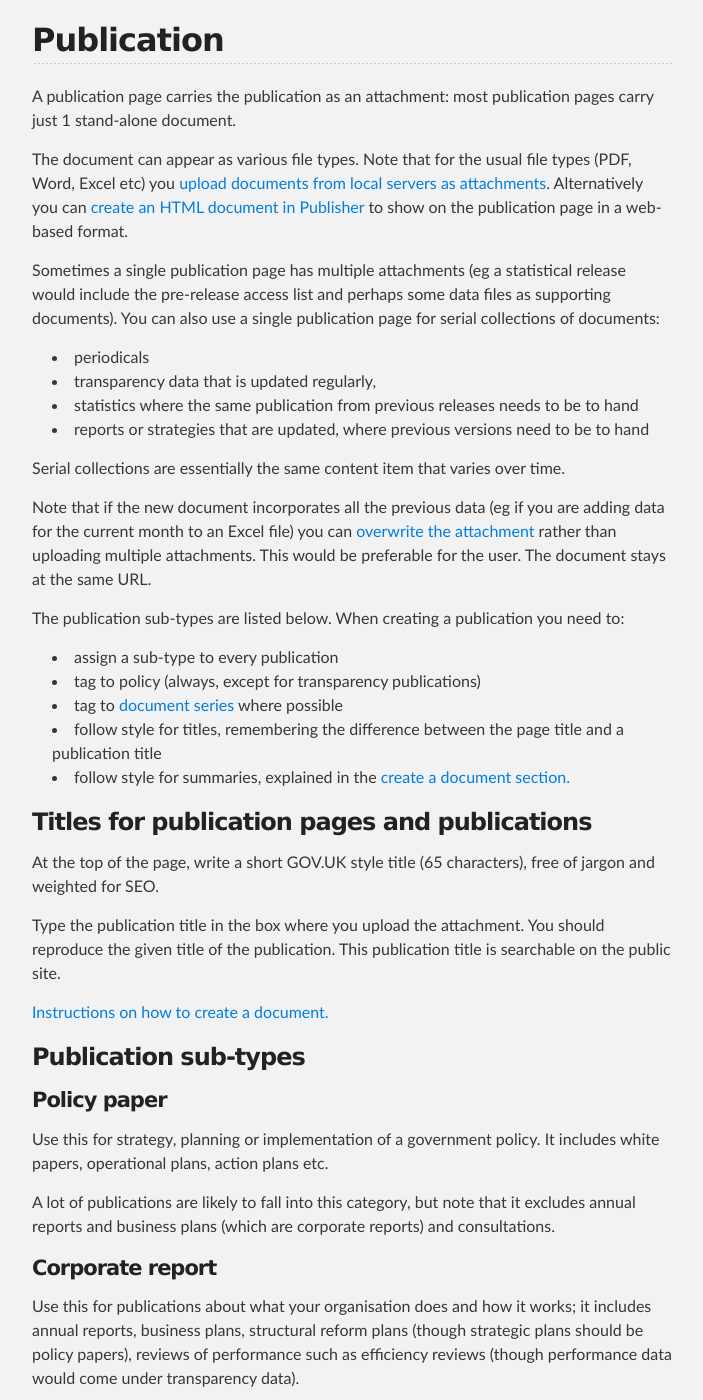
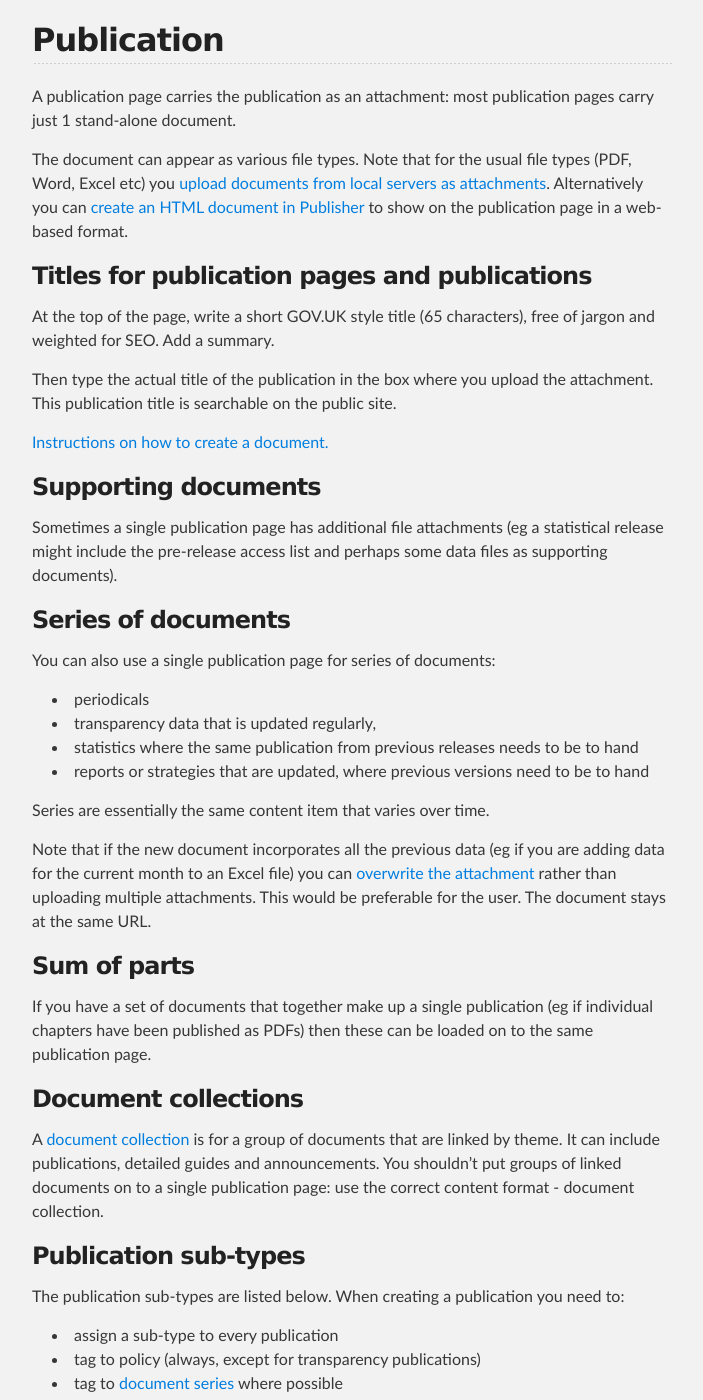
Before and after one commit to alphagov/inside-government-admin-guide, a Jekyll site: the page built from creating-documents/document-types.md, in a window 1280 px wide and 1400 px high, scrolled down 3036 px. Shown: the whole window, without its empty margins (288-991 px from the left). Built offline with Jekyll 4.4.1, drawn with Linux system fonts in a browser that asks for light colours; some of the changed text lies outside the part shown.

Commit message:
added detail about collections

```diff
--- a/creating-documents/document-types.md
+++ b/creating-documents/document-types.md
@@ -7,7 +7,7 @@ Please note this manual is a draft version and will be revised shortly.
 
 # Document types
 
-Before you can create a document on GOV.UK, you need to know which document type to assign to it. This page will help you decide.
+Before you can create a document on GOV.UK, you need to know which content format to assign to it. This page will help you decide.
 
 There are around 10 document types; some of these types have sub-types, which are all listed here with their criteria.
 
@@ -108,17 +108,40 @@ A publication page carries the publication as an attachment: most publication pa
 
 The document can appear as various file types. Note that for the usual file types (PDF, Word, Excel etc) you [upload documents from local servers as attachments](/inside-government-admin-guide/creating-documents/add-attachments.html). Alternatively you can [create an HTML document in Publisher](/inside-government-admin-guidecreating-documents/create-an-HTML-document.html) to show on the publication page in a web-based format.
 
+### Titles for publication pages and publications
 
-Sometimes a single publication page has multiple attachments (eg a statistical release would include the pre-release access list and perhaps some data files as supporting documents). You can also use a single publication page for serial collections of documents:
+At the top of the page, write a short GOV.UK style title (65 characters), free of jargon and weighted for SEO. Add a summary.
+
+Then type the actual title of the publication in the box where you upload the attachment. This publication title is searchable on the public site.
+
+[Instructions on how to create a document.](/inside-government-admin-guide/creating-documents/create-a-new-doc.html)
+
+### Supporting documents
+
+Sometimes a single publication page has additional file attachments (eg a statistical release might include the pre-release access list and perhaps some data files as supporting documents).
+
+### Series of documents
+
+You can also use a single publication page for series of documents:
 
 * periodicals
 * transparency data that is updated regularly,
 * statistics where the same publication from previous releases needs to be to hand
 * reports or strategies that are updated, where previous versions need to be to hand
 
-Serial collections are essentially the same content item that varies over time.
+Series are essentially the same content item that varies over time.
 
 Note that if the new document incorporates all the previous data (eg if you are adding data for the current month to an Excel file) you can [overwrite the attachment](/inside-government-admin-guide/creating-documents/add-attachments.html) rather than uploading multiple attachments. This would be preferable for the user. The document stays at the same URL.
+
+### Sum of parts
+
+If you have a set of documents that together make up a single publication (eg if individual chapters have been published as PDFs) then these can be loaded on to the same publication page.
+
+### Document collections
+
+A [document collection](http://alphagov.github.io/inside-government-admin-guide/creating-documents/create-collections.html) is for a group of documents that are linked by theme. It can include publications, detailed guides and announcements. You shouldn't put groups of linked documents on to a single publication page: use the correct content format - document collection.
+
+### Publication sub-types
 
 The publication sub-types are listed below. When creating a publication you need to:
 
@@ -128,16 +151,6 @@ The publication sub-types are listed below. When creating a publication you need
 * follow style for titles, remembering the difference between the page title and a publication title
 * follow style for summaries, explained in the [create a document section.](/inside-government-admin-guide/creating-documents/create-a-new-doc.html)
 
-
-### Titles for publication pages and publications
-
-At the top of the page, write a short GOV.UK style title (65 characters), free of jargon and weighted for SEO.
-
-Type the publication title in the box where you upload the attachment. You should reproduce the given title of the publication. This publication title is searchable on the public site.
-
-[Instructions on how to create a document.](/inside-government-admin-guide/creating-documents/create-a-new-doc.html)
-
-### Publication sub-types
 
 #### Policy paper
 
```
